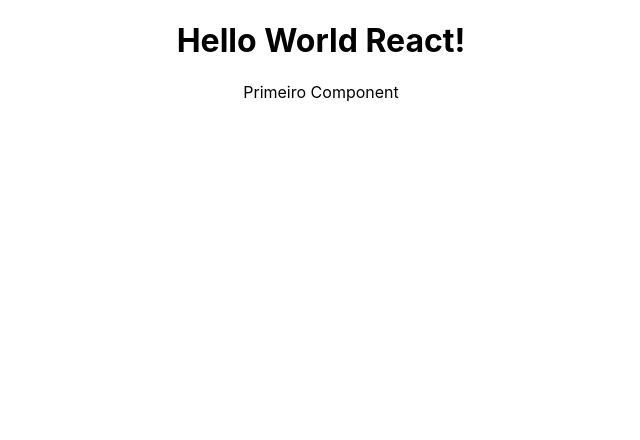
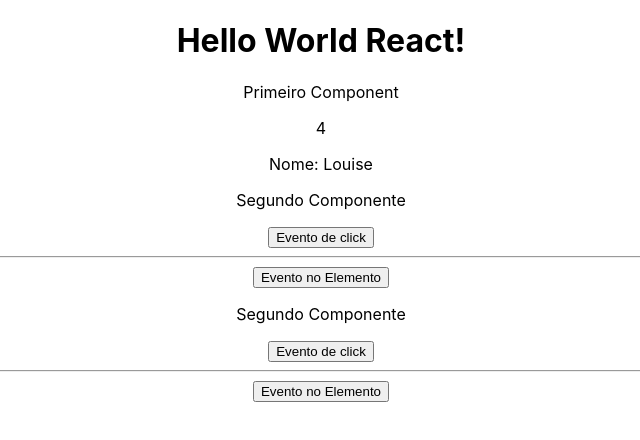
Before and after one commit to louisecastrof/Projects_and_Studies, a React (Create React App) app in the folder React/1_INTRO/hello-world/: page / in a window 1280 px wide. Shown: the top 440 px of the page, without its empty margins (319-959 px from the left). Built offline with nearby package versions, Linux system fonts and the light colour scheme.

Commit message:
:sparkles: eventos de clique

```diff
--- a/React/1_INTRO/hello-world/src/App.js
+++ b/React/1_INTRO/hello-world/src/App.js
@@ -1,12 +1,14 @@
 import logo from './logo.svg';
 import './App.css';
 import FirstComponent from './components/FirstComponent';
+import AnotherComponent from './components/AnotherComponent';
 
 function App() {
   return (
     <div className="App">
       <h1> Hello World React!</h1>
       <FirstComponent />
+      < AnotherComponent />
     </div>
   );
 }
--- /dev/null
+++ b/React/1_INTRO/hello-world/src/components/AnotherComponent.js
@@ -0,0 +1,15 @@
+const AnotherComponent = () => {
+    const handleClick = () => {
+        console.log("Clicou no botão!");
+    };
+    return(
+        <div>
+            <p>Segundo Componente</p>
+            <button onClick={handleClick}>Evento de click</button>
+            <hr />
+            <button onClick={() => console.log("teste")}>Evento no Elemento</button>
+        </div>
+    );
+};
+
+export default AnotherComponent
--- a/React/1_INTRO/hello-world/src/components/FirstComponent.js
+++ b/React/1_INTRO/hello-world/src/components/FirstComponent.js
@@ -1,10 +1,18 @@
+import AnotherComponent from "./AnotherComponent"
+
 function FirstComponent() {
 // Comentários
+const name = 'Louise'
 
     return (
         <div className="firstcomponent">
             {/* Comentário no JSX */}
             <p>Primeiro Component</p>
+            {/* Rodado pelo JavaScript */}
+            {2 + 2}
+            {/* Função definida fora do JSX */}
+            <p>Nome: {name}</p>
+            <AnotherComponent />
         </div>
     )
 }
```
